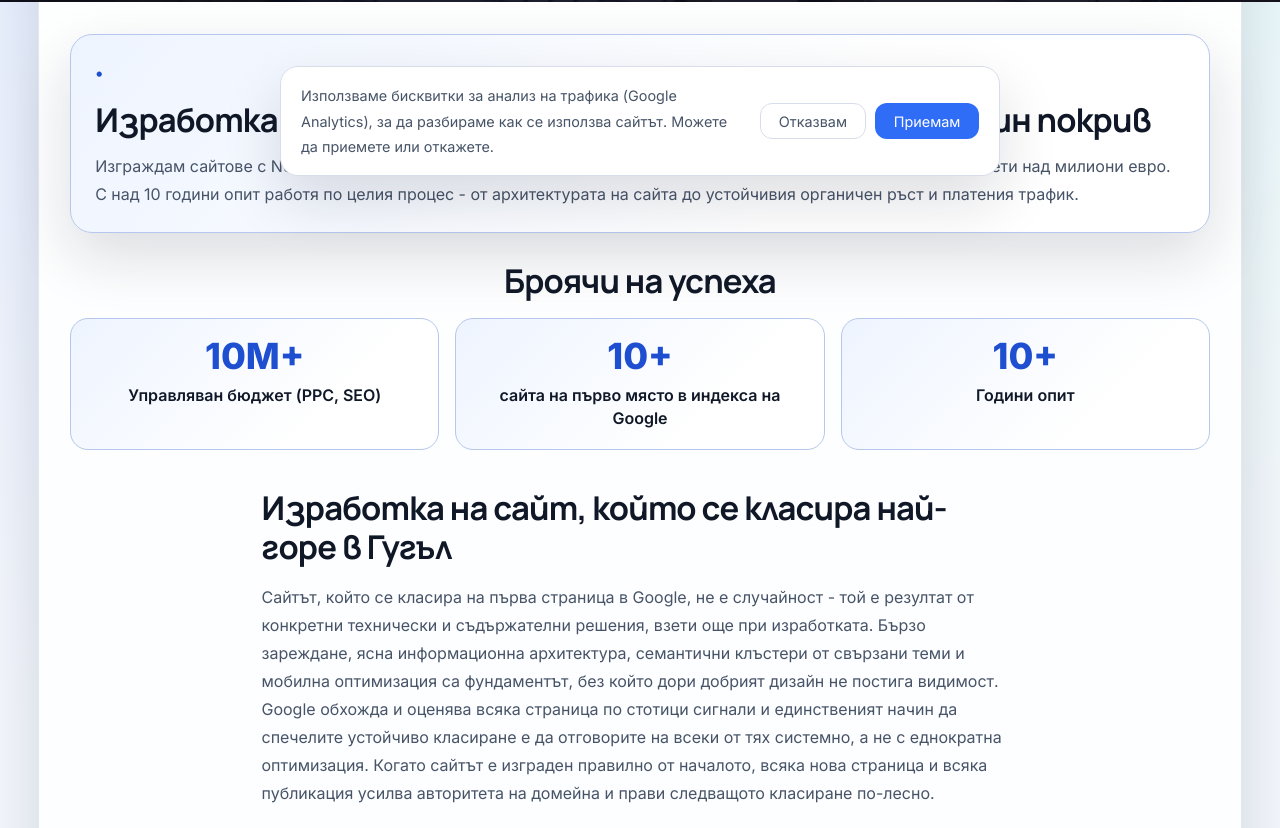
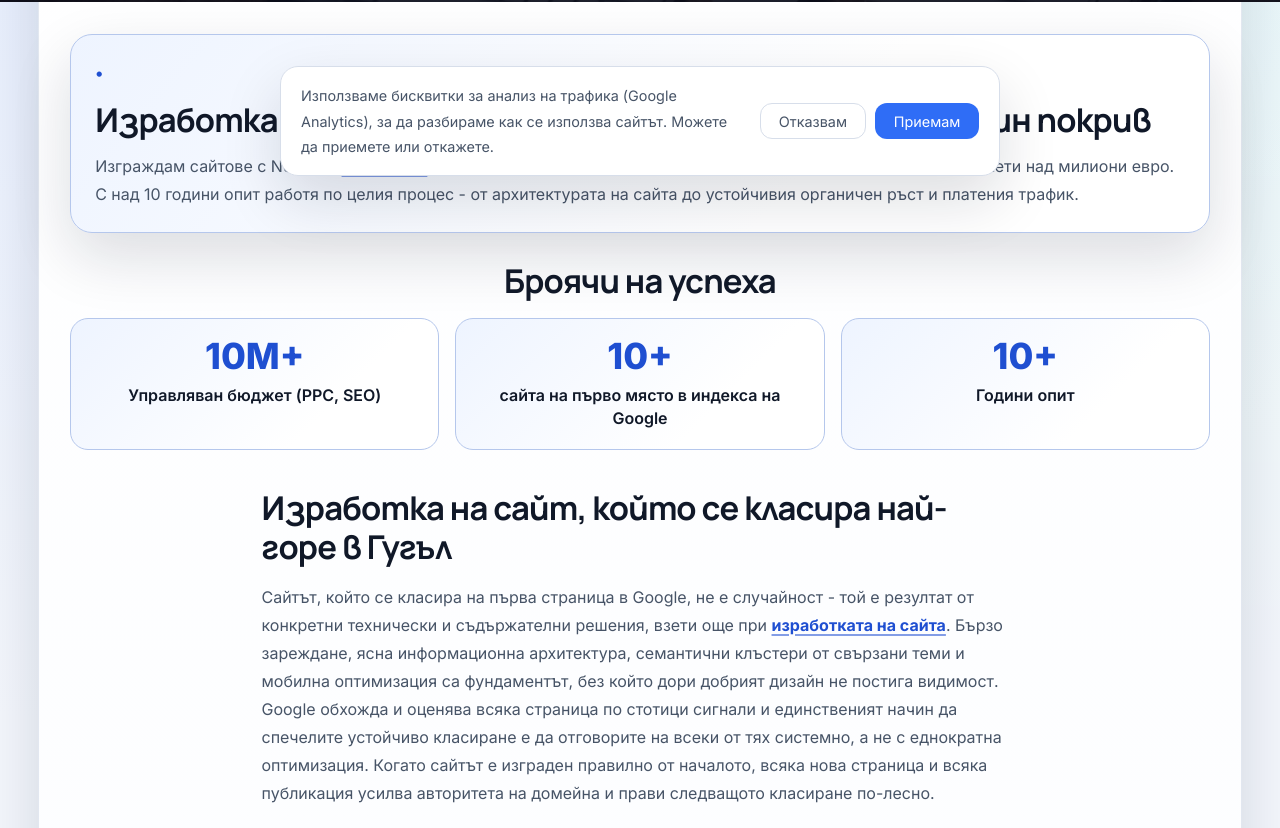
Before and after one commit to inweblife/inweblife, a Next.js app: page / in a window 1280 px wide. Shown: the part 612-1440 px from the top of the page. Built offline with nearby package versions, Linux system fonts and the light colour scheme; no server answers.

Commit message:
Update index.tsx

```diff
--- a/pages/index.tsx
+++ b/pages/index.tsx
@@ -117,10 +117,13 @@ export default function Home() {
             </p>
             <h2 id="hero-expertise-title">Изработка на сайтове, SEO и Google Ads - всичко под един покрив</h2>
             <p>
-              Изграждам сайтове с Next.js и WordPress, оптимизирам ги за Google и управлявам
-              Google Ads кампании с бюджети над милиони евро. С над 10 години опит работя по
-              целия процес - от архитектурата на сайта до устойчивия органичен ръст и платения
-              трафик.
+              Изграждам сайтове с Next.js и{" "}
+              <Link href="/wordpress-site">
+                <strong>WordPress</strong>
+              </Link>
+              , оптимизирам ги за Google и управлявам Google Ads кампании с бюджети над милиони
+              евро. С над 10 години опит работя по целия процес - от архитектурата на сайта до
+              устойчивия органичен ръст и платения трафик.
             </p>
           </article>
         </section>
@@ -147,8 +150,11 @@ export default function Home() {
             <h2 className={styles.sectionTitle}>Изработка на сайт, който се класира най-горе в Гугъл</h2>
             <p>
               Сайтът, който се класира на първа страница в Google, не е случайност - той е резултат
-              от конкретни технически и съдържателни решения, взети още при изработката. Бързо
-              зареждане, ясна информационна архитектура, семантични клъстери от свързани теми и
+              от конкретни технически и съдържателни решения, взети още при{" "}
+              <Link href="/izrabotka-na-sait">
+                <strong>изработката на сайта</strong>
+              </Link>
+              . Бързо зареждане, ясна информационна архитектура, семантични клъстери от свързани теми и
               мобилна оптимизация са фундаментът, без който дори добрият дизайн не постига видимост.
               Google обхожда и оценява всяка страница по стотици сигнали и единственият начин да
               спечелите устойчиво класиране е да отговорите на всеки от тях системно, а не с
```
